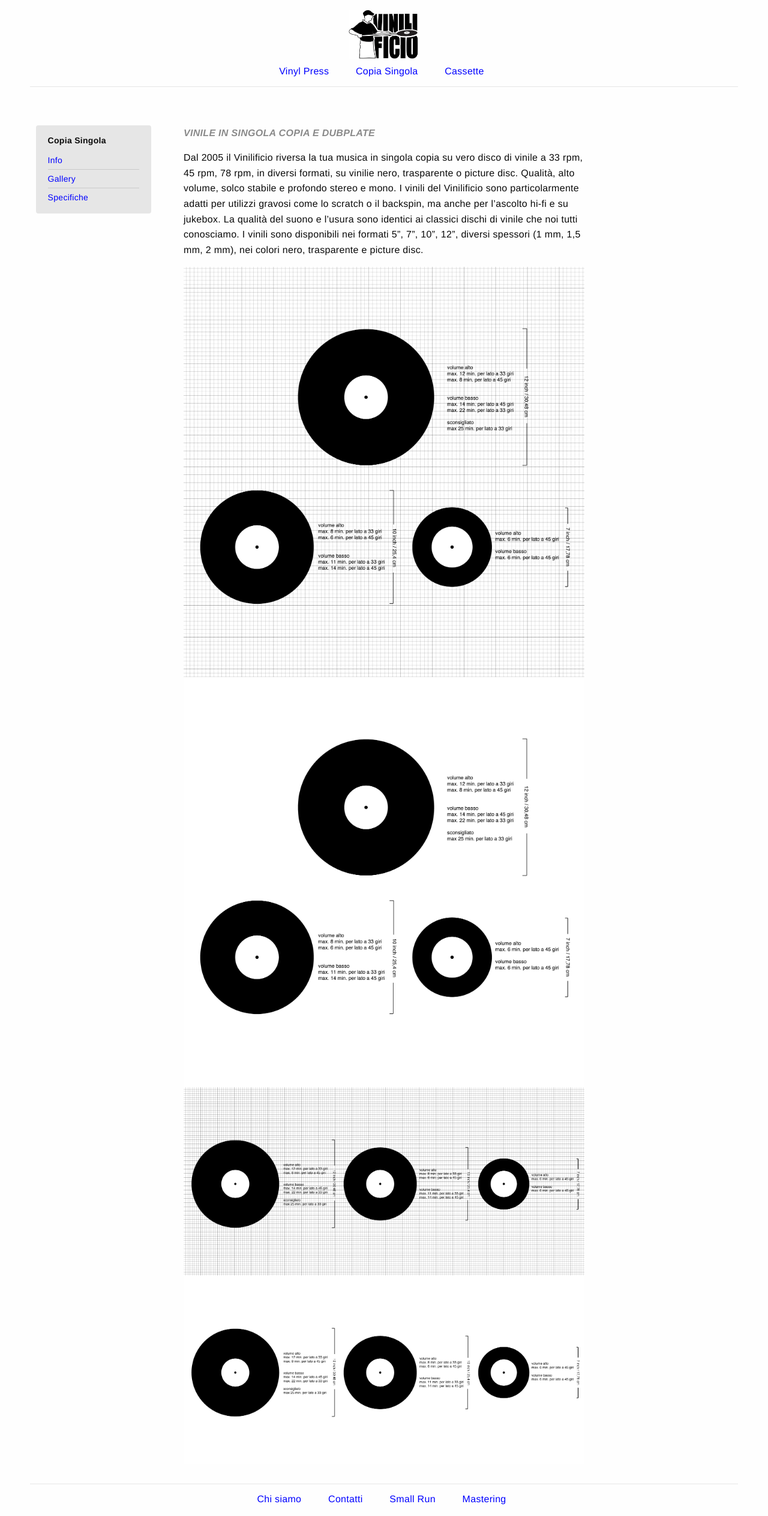
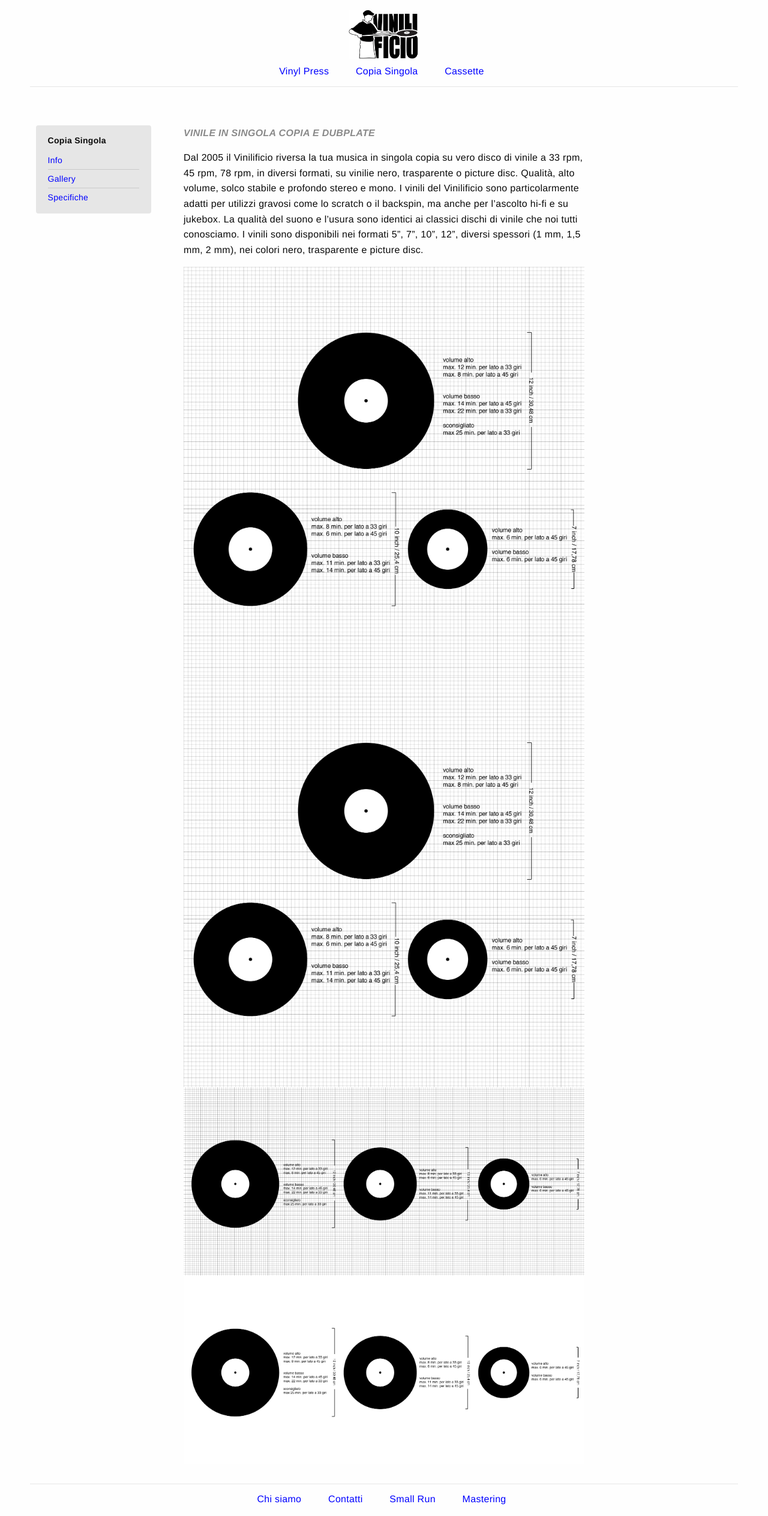
Before and after one commit to Vinilificio/Vinilificio.github.io, a Jekyll site: the page built from _pages/single-copy.md, in a window 1280 px wide. Shown: the whole page at 60% size. Built offline with Jekyll 4.4.1, drawn with Linux system fonts in a browser that asks for light colours.

Commit message:
Update from Forestry.io - _pages/single-copy.md

```diff
--- a/_pages/single-copy.md
+++ b/_pages/single-copy.md
@@ -16,7 +16,7 @@
 Dal 2005 il Vinilificio riversa la tua musica in singola copia su vero disco di vinile a 33 rpm, 45 rpm, 78 rpm, in diversi formati, su vinilie nero, trasparente o picture disc. Qualità, alto volume, solco stabile e profondo stereo e mono.
 I vinili del Vinilificio sono particolarmente adatti per utilizzi gravosi come lo scratch o il backspin, ma anche per l’ascolto hi-fi e su jukebox. La qualità del suono e l’usura sono identici ai classici dischi di vinile che noi tutti conosciamo. I vinili sono disponibili nei formati 5”, 7”, 10”, 12”, diversi spessori (1 mm, 1,5 mm, 2 mm), nei colori nero, trasparente e picture disc.
 
-![]({{ site.baseurl }}/forestryio/images/infografic-vinili_griglia_web-3.jpg)
-![]({{ site.baseurl }}/forestryio/images/infografic-vinili_senza_web-1.jpg)
+![]({{ site.baseurl }}/forestryio/images/infografic-vinili_griglia_web-4.jpg)
+![]({{ site.baseurl }}/forestryio/images/infografic-vinili_griglia_web-4.jpg)
 ![]({{ site.baseurl }}/forestryio/images/infografic-vinili_griglia_web-2.jpg)
 ![]({{ site.baseurl }}/forestryio/images/infografic-vinili_senza_web.jpg)
```
Also changed, not shown: forestryio/images/infografic-vinili_griglia_web-4.jpg (added), forestryio/images/infografic-vinili_senza_web-2.jpg (added).
